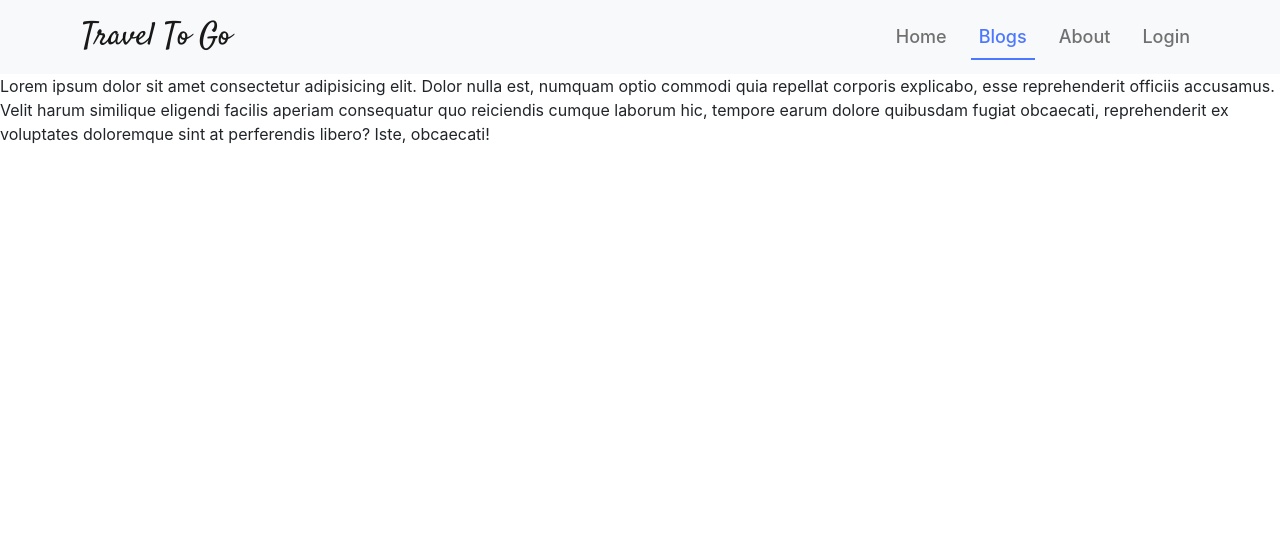
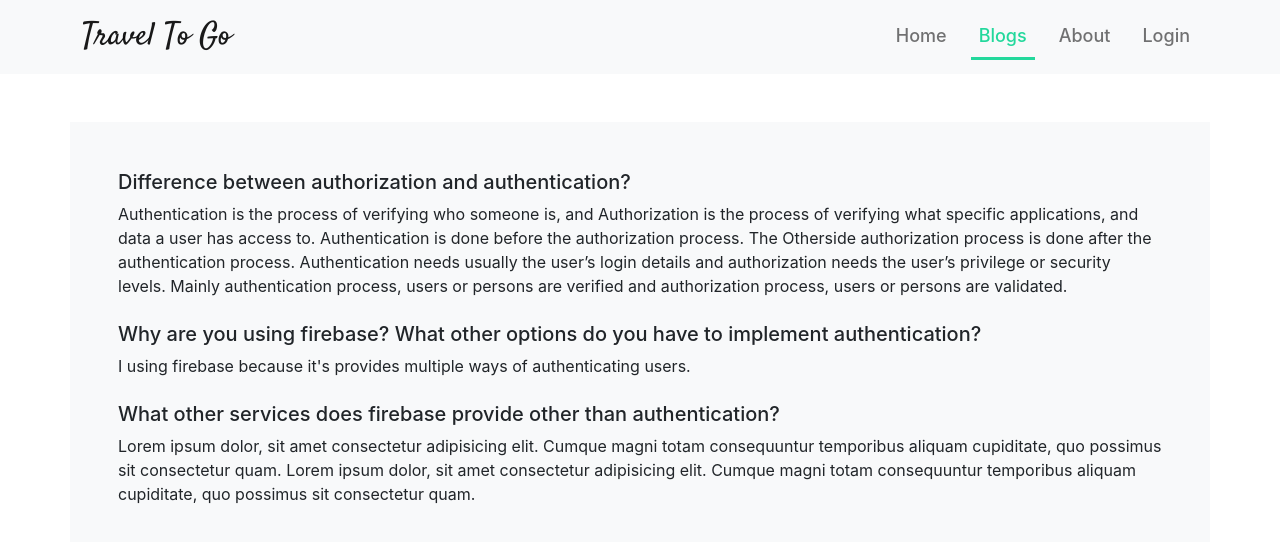
Before and after one commit to Habidhossen/Travel-To-Go, a React (Create React App) app: page /blogs in a window 1280 px wide. Shown: the top 542 px of the page. Built offline with nearby package versions, Linux system fonts and the light colour scheme.

Commit message:
question added

```diff
--- a/src/components/Blogs/Blogs.js
+++ b/src/components/Blogs/Blogs.js
@@ -2,14 +2,35 @@ import React from "react";
 
 const Blogs = () => {
   return (
-    <div>
+    <div className="container mt-5 bg-light p-5 border-5">
+      <h5>Difference between authorization and authentication?</h5>
+      <p className="mb-4">
+        Authentication is the process of verifying who someone is, and
+        Authorization is the process of verifying what specific applications,
+        and data a user has access to. Authentication is done before the
+        authorization process. The Otherside authorization process is done after
+        the authentication process. Authentication needs usually the user’s
+        login details and authorization needs the user’s privilege or security
+        levels. Mainly authentication process, users or persons are verified and
+        authorization process, users or persons are validated.
+      </p>
+      <h5>
+        Why are you using firebase? What other options do you have to implement
+        authentication?
+      </h5>
+      <p className="mb-4">
+        I using firebase because it's provides multiple ways of authenticating
+        users.
+      </p>
+      <h5>
+        What other services does firebase provide other than authentication?
+      </h5>
       <p>
-        Lorem ipsum dolor sit amet consectetur adipisicing elit. Dolor nulla
-        est, numquam optio commodi quia repellat corporis explicabo, esse
-        reprehenderit officiis accusamus. Velit harum similique eligendi facilis
-        aperiam consequatur quo reiciendis cumque laborum hic, tempore earum
-        dolore quibusdam fugiat obcaecati, reprehenderit ex voluptates
-        doloremque sint at perferendis libero? Iste, obcaecati!
+        Lorem ipsum dolor, sit amet consectetur adipisicing elit. Cumque magni
+        totam consequuntur temporibus aliquam cupiditate, quo possimus sit
+        consectetur quam. Lorem ipsum dolor, sit amet consectetur adipisicing
+        elit. Cumque magni totam consequuntur temporibus aliquam cupiditate, quo
+        possimus sit consectetur quam.
       </p>
     </div>
   );
--- a/src/components/CustomLink/CustomLink.js
+++ b/src/components/CustomLink/CustomLink.js
@@ -7,8 +7,8 @@ const CustomLink = ({ children, to, ...props }) => {
   return (
     <Link
       style={{
-        color: match ? "#4d77ff" : "",
-        borderBottom: match ? "2px solid #4d77ff" : "",
+        color: match ? "#23d89c" : "",
+        borderBottom: match ? "3px solid #23d89c" : "",
       }}
       to={to}
       {...props}
```
